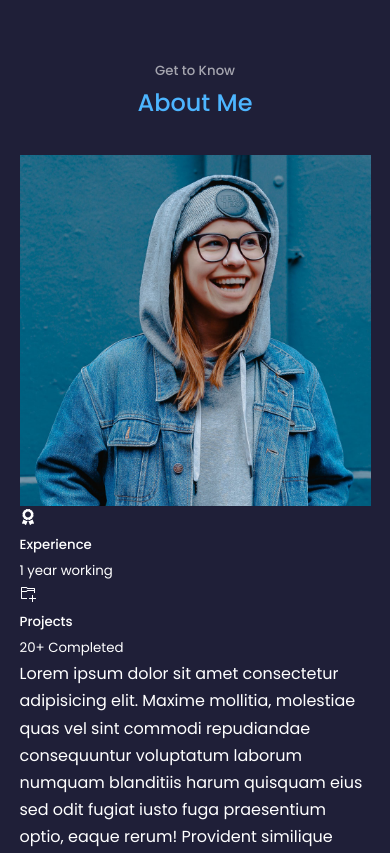
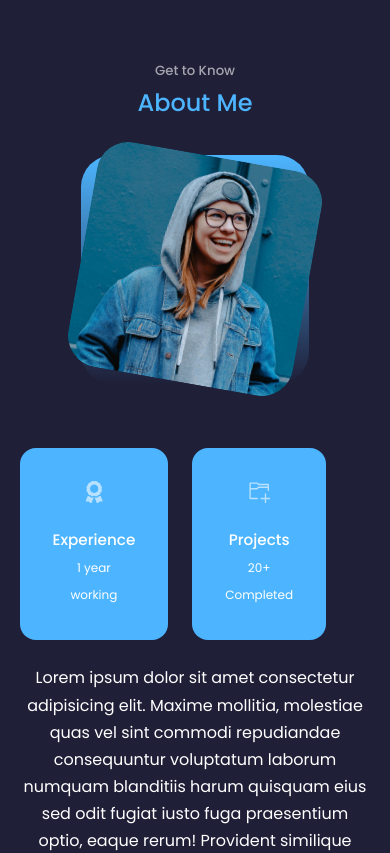
Before and after one commit to 12moi/portfolio-website, a React (Create React App) app: page / in a window 390 px wide. Shown: the part 880-1733 px from the top of the page. Built offline with nearby package versions, Linux system fonts and the light colour scheme.

Commit message:
add styles to about me component

```diff
--- a/src/components/about/about.css
+++ b/src/components/about/about.css
@@ -0,0 +1,90 @@
+.about__container{
+    display: grid;
+    grid-template-columns: 35% 50%;
+    gap: 15%;
+}
+.about__me{
+    width: 100%;
+    aspect-ratio: 1/1;
+    border-radius: 2rem;
+    display: grid;
+    background: linear-gradient(var(--color-primary), transparent);
+    place-items: center;
+
+}
+.about__me-image{
+    overflow: hidden;
+    border-radius: 2rem;
+    transform: rotate(10deg);
+    transition: var(--transition);
+}
+.about__me-image:hover{
+    transform: rotate(0);
+}
+.about__cards{
+    display: grid;
+    grid-template-columns: repeat(3, 1fr);
+    gap: 1.5rem;
+}
+.about__card{
+    background: var(--color-primary);
+    border: 1px solid transparent;
+    border-radius: 1rem;
+    padding: 2rem;
+    text-align: center;
+}
+.about__card:hover{
+    background-color: transparent;
+    transition: var(--transition);
+    cursor: default;
+    border-color: var(--color-primary-variant);
+}
+
+.about__icon{
+font-size: 1.4rem;
+color: var(--color-light);
+margin-bottom: 1rem;
+}
+.about__card h5{
+    font-size: 0.95rem;
+}
+.about__card small{
+    font-size: 0.75rem;
+    color: white;
+}
+.about__card p{
+    margin: 2rem 0 2.6rem;
+    color: var(--color-light);
+}
+
+@media screen and (max-width: 1024px){
+    .about__container{
+      grid-template-columns: 1fr;
+      gap: 0;
+    }
+    .about__me{
+      width: 50%;
+      margin: 2rem auto 4rem;
+    }
+    .about__content{
+        margin: 1rem 0 1.5rem;
+
+    }
+    }
+
+    @media screen and (max-width: 600px){
+        .about__me{
+            width: 65%;
+            margin: 0 auto 3rem;
+          }
+     .about__card{
+        grid-template-columns: 1fr 1fr;
+        gap: 1rem;
+     }
+     .about__content{
+        text-align: center;
+     }
+     .about__content p{
+        margin: 1.5rem 0;
+     }
+      }
```
